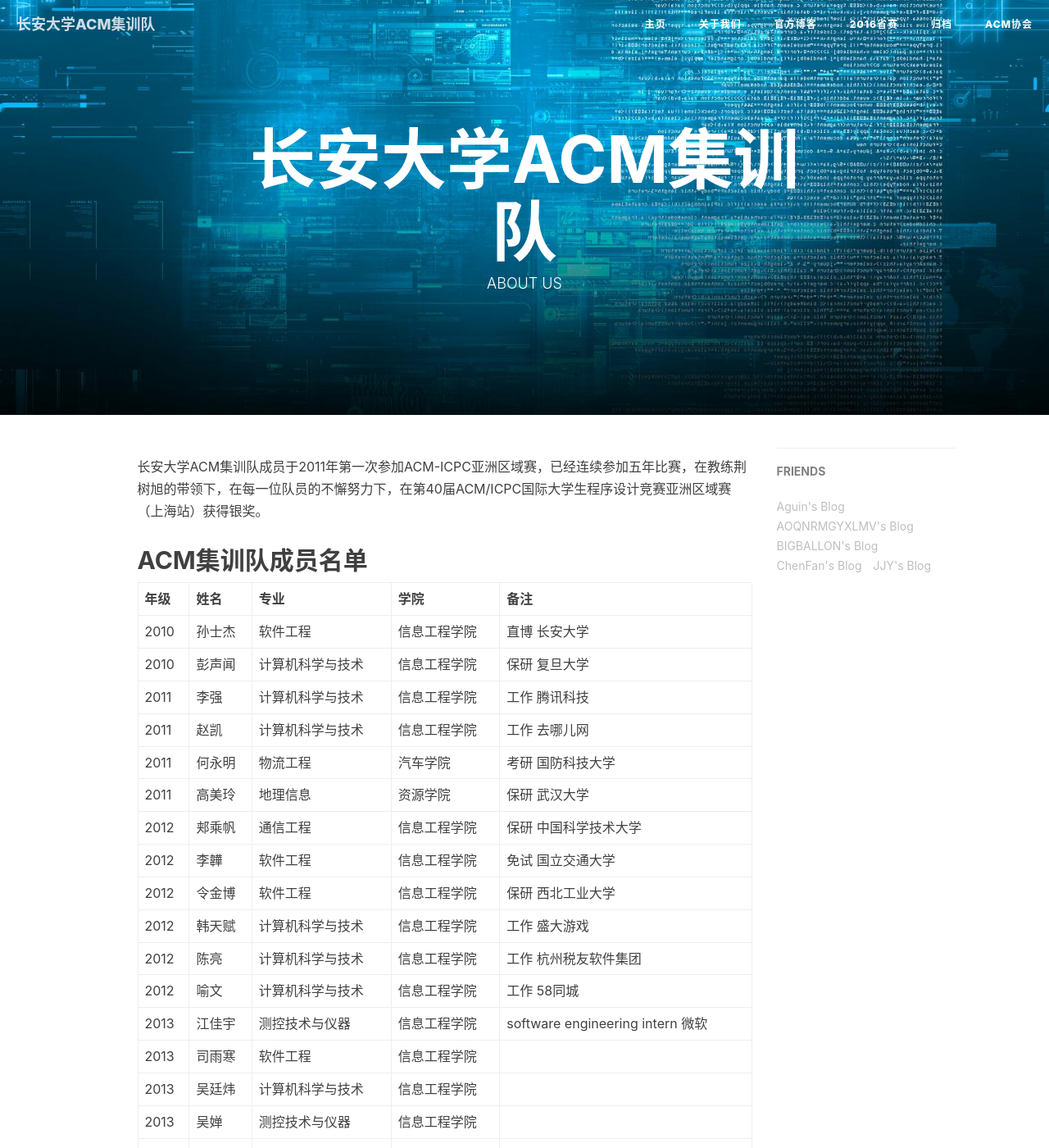
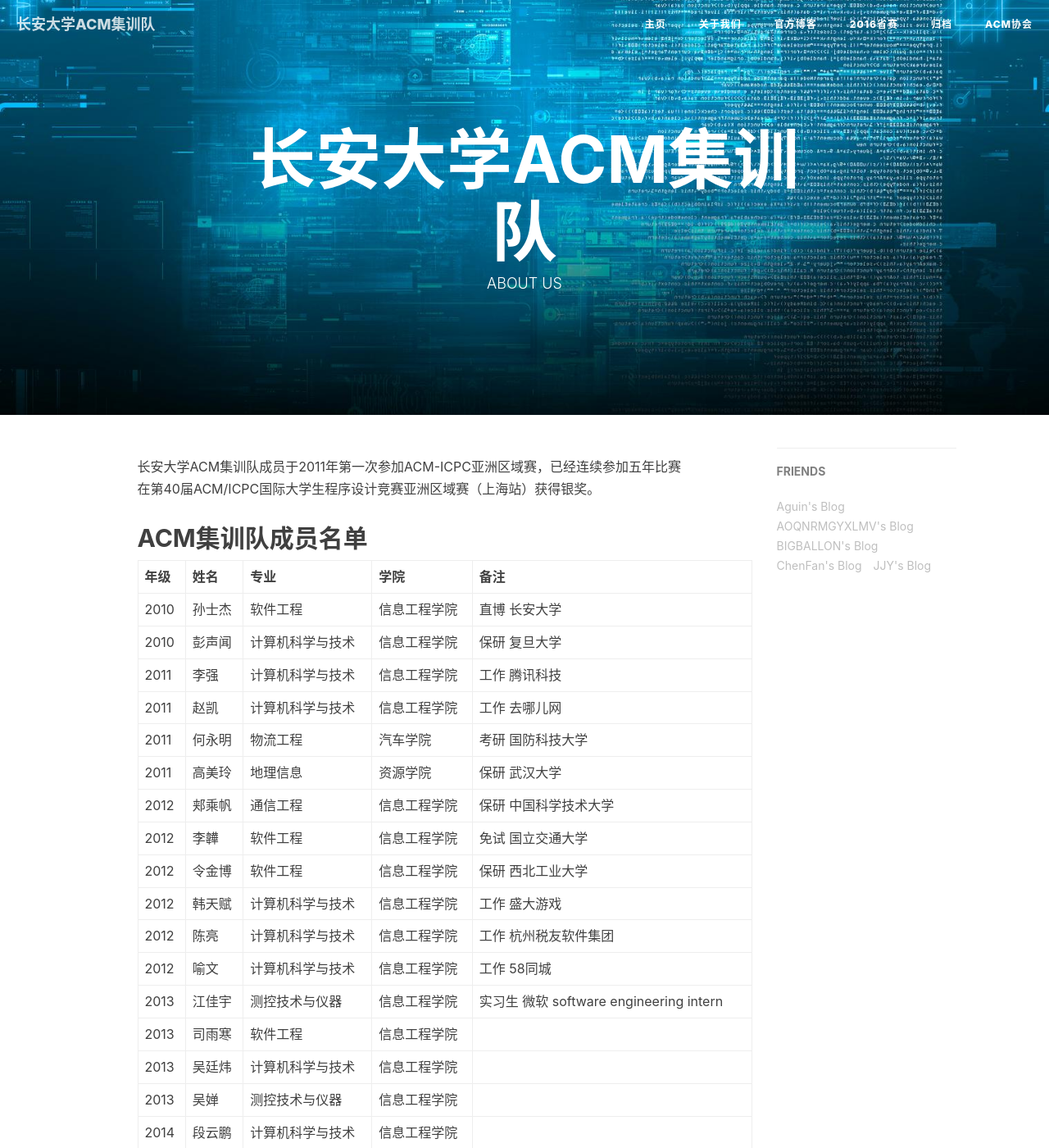
Before and after one commit to chdacm/chdacm.github.io, a Jekyll site: the page built from team.md, in a window 1280 px wide and 1400 px high. Shown: the whole window at 82% size. Built offline with Jekyll 4.4.1, drawn with Linux system fonts in a browser that asks for light colours; nearby versions of some CDN libraries; comment, search, counter and statistics services are not loaded; some of the changed text lies outside the part shown.

Commit message:
修改team.md

```diff
--- a/team.md
+++ b/team.md
@@ -6,7 +6,8 @@ header-img: "img/about-bg.jpg"
 ---
 
 
-长安大学ACM集训队成员于2011年第一次参加ACM-ICPC亚洲区域赛，已经连续参加五年比赛，在教练荆树旭的带领下，在每一位队员的不懈努力下，在第40届ACM/ICPC国际大学生程序设计竞赛亚洲区域赛（上海站）获得银奖。
+长安大学ACM集训队成员于2011年第一次参加ACM-ICPC亚洲区域赛，已经连续参加五年比赛
+在第40届ACM/ICPC国际大学生程序设计竞赛亚洲区域赛（上海站）获得银奖。
 
 ## ACM集训队成员名单
 
@@ -24,7 +25,7 @@ header-img: "img/about-bg.jpg"
 |2012|韩天赋|计算机科学与技术|信息工程学院|工作 盛大游戏|
 |2012|[陈亮](http://flowsnow.net/)|计算机科学与技术|信息工程学院|工作 杭州税友软件集团|
 |2012|喻文|计算机科学与技术|信息工程学院|工作 58同城|
-|2013|[江佳宇](http://www.cnblogs.com/wuyuewoniu/)|测控技术与仪器|信息工程学院|software engineering intern 微软 |
+|2013|[江佳宇](http://www.cnblogs.com/wuyuewoniu/)|测控技术与仪器|信息工程学院|实习生 微软 software engineering intern |
 |2013|[司雨寒](http://www.cnblogs.com/AOQNRMGYXLMV/)|软件工程|信息工程学院||
 |2013|吴廷炜|计算机科学与技术|信息工程学院||
 |2013|吴婵|测控技术与仪器|信息工程学院||
```
Also changed, not shown: other parts of team.md (+1 -0 lines).
